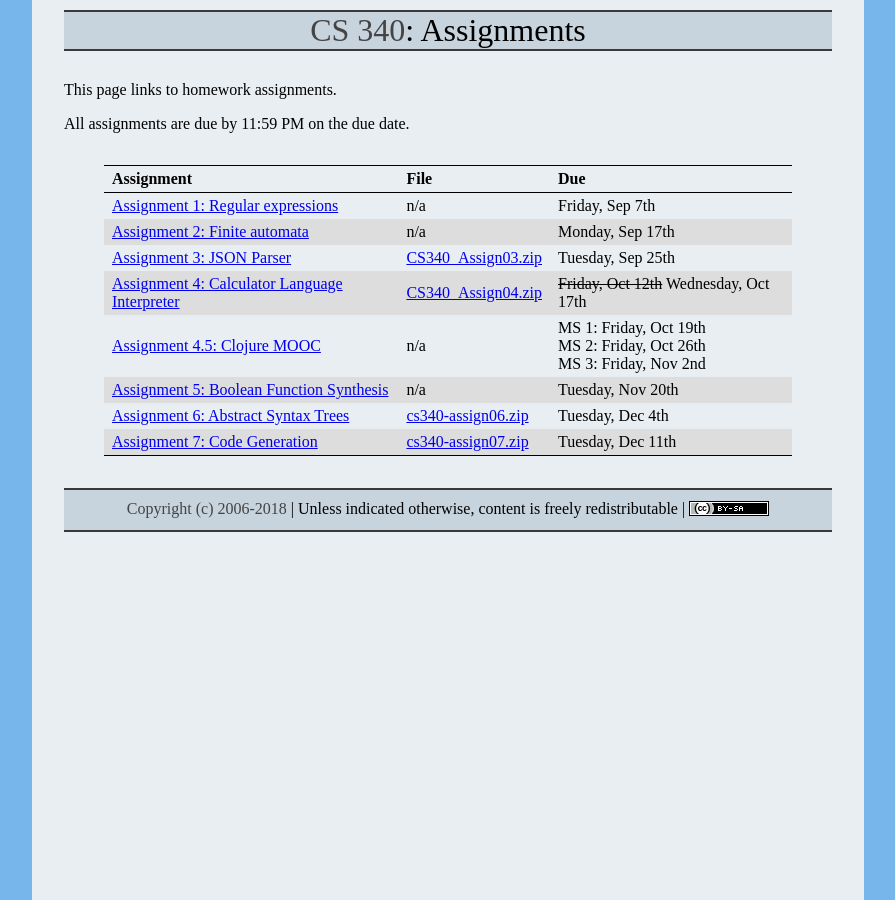
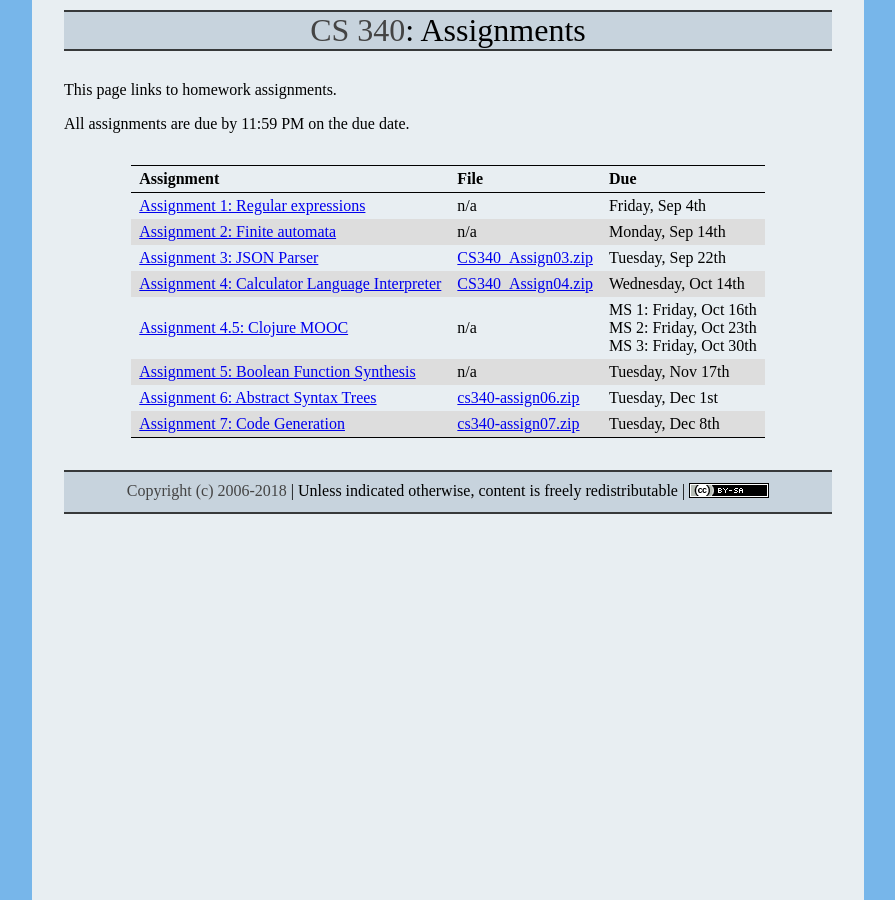
Before and after one commit to ycpcs/cs340-fall2026, a Jekyll site: the page built from assign/index.md, in a window 1280 px wide. Shown: the whole page, without its empty margins (192-1087 px from the left). Built offline with Jekyll 4.4.1, drawn with Linux system fonts in a browser that asks for light colours.

Commit message:
Update index.md

```diff
--- a/assign/index.md
+++ b/assign/index.md
@@ -9,11 +9,11 @@ All assignments are due by 11:59 PM on the due date.
 
 > Assignment | File | Due
 > ---------- | ---- | ---
-> [Assignment 1: Regular expressions](assign01.html) | n/a | Friday, Sep 7th
-> [Assignment 2: Finite automata](assign02.html) | n/a | Monday, Sep 17th
-> [Assignment 3: JSON Parser](assign03.html) | [CS340\_Assign03.zip](CS340_Assign03.zip) | Tuesday, Sep 25th
-> [Assignment 4: Calculator Language Interpreter](assign04.html) | [CS340\_Assign04.zip](CS340_Assign04.zip) | <strike>Friday, Oct 12th</strike> Wednesday, Oct 17th
-> [Assignment 4.5: Clojure MOOC](assign04_5.html) | n/a | MS 1: Friday, Oct 19th<br>MS 2: Friday, Oct 26th<br>MS 3: Friday, Nov 2nd
-> [Assignment 5: Boolean Function Synthesis](assign05.html) | n/a | Tuesday, Nov 20th
-> [Assignment 6: Abstract Syntax Trees](assign06.html) | [cs340-assign06.zip](cs340-assign06.zip) | Tuesday, Dec 4th
-> [Assignment 7: Code Generation](assign07.html) | [cs340-assign07.zip](cs340-assign07.zip) | Tuesday, Dec 11th
+> [Assignment 1: Regular expressions](assign01.html) | n/a | Friday, Sep 4th
+> [Assignment 2: Finite automata](assign02.html) | n/a | Monday, Sep 14th
+> [Assignment 3: JSON Parser](assign03.html) | [CS340\_Assign03.zip](CS340_Assign03.zip) | Tuesday, Sep 22th
+> [Assignment 4: Calculator Language Interpreter](assign04.html) | [CS340\_Assign04.zip](CS340_Assign04.zip) | Wednesday, Oct 14th
+> [Assignment 4.5: Clojure MOOC](assign04_5.html) | n/a | MS 1: Friday, Oct 16th<br>MS 2: Friday, Oct 23th<br>MS 3: Friday, Oct 30th
+> [Assignment 5: Boolean Function Synthesis](assign05.html) | n/a | Tuesday, Nov 17th
+> [Assignment 6: Abstract Syntax Trees](assign06.html) | [cs340-assign06.zip](cs340-assign06.zip) | Tuesday, Dec 1st
+> [Assignment 7: Code Generation](assign07.html) | [cs340-assign07.zip](cs340-assign07.zip) | Tuesday, Dec 8th
```
